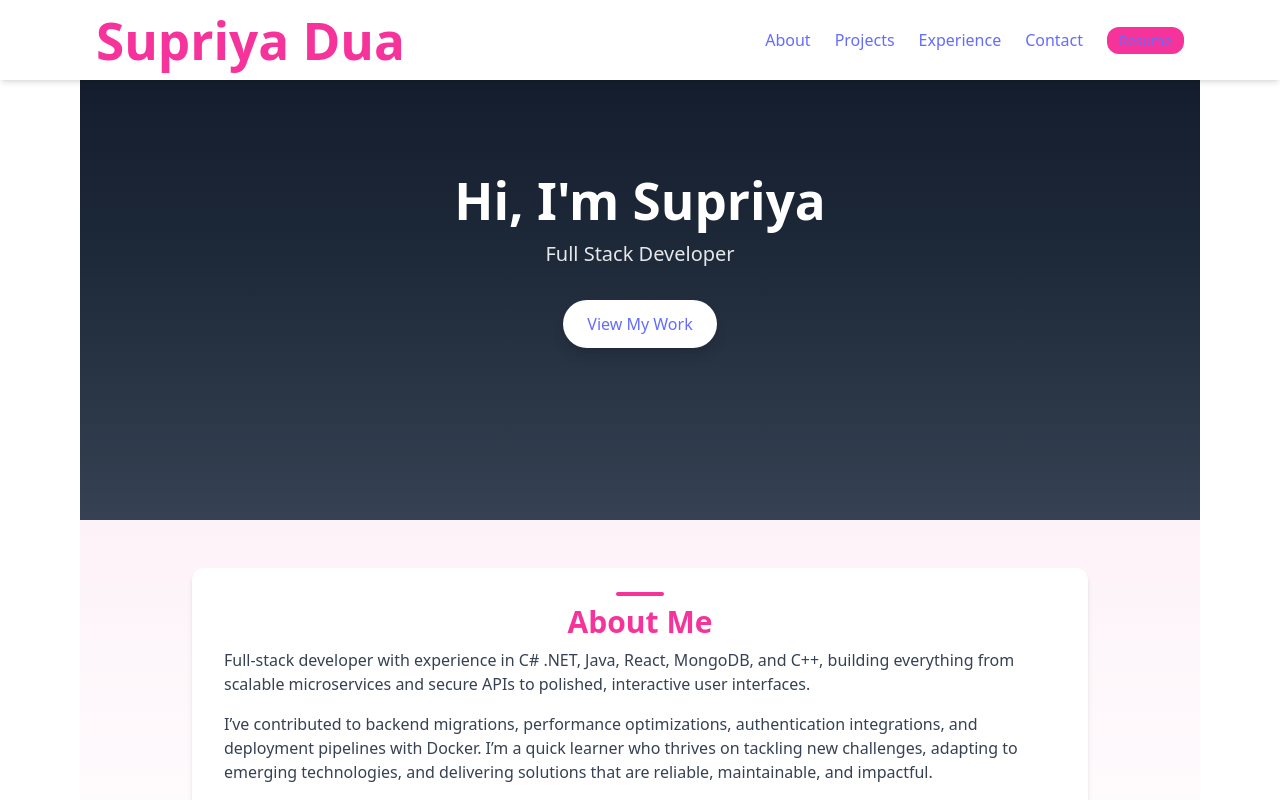
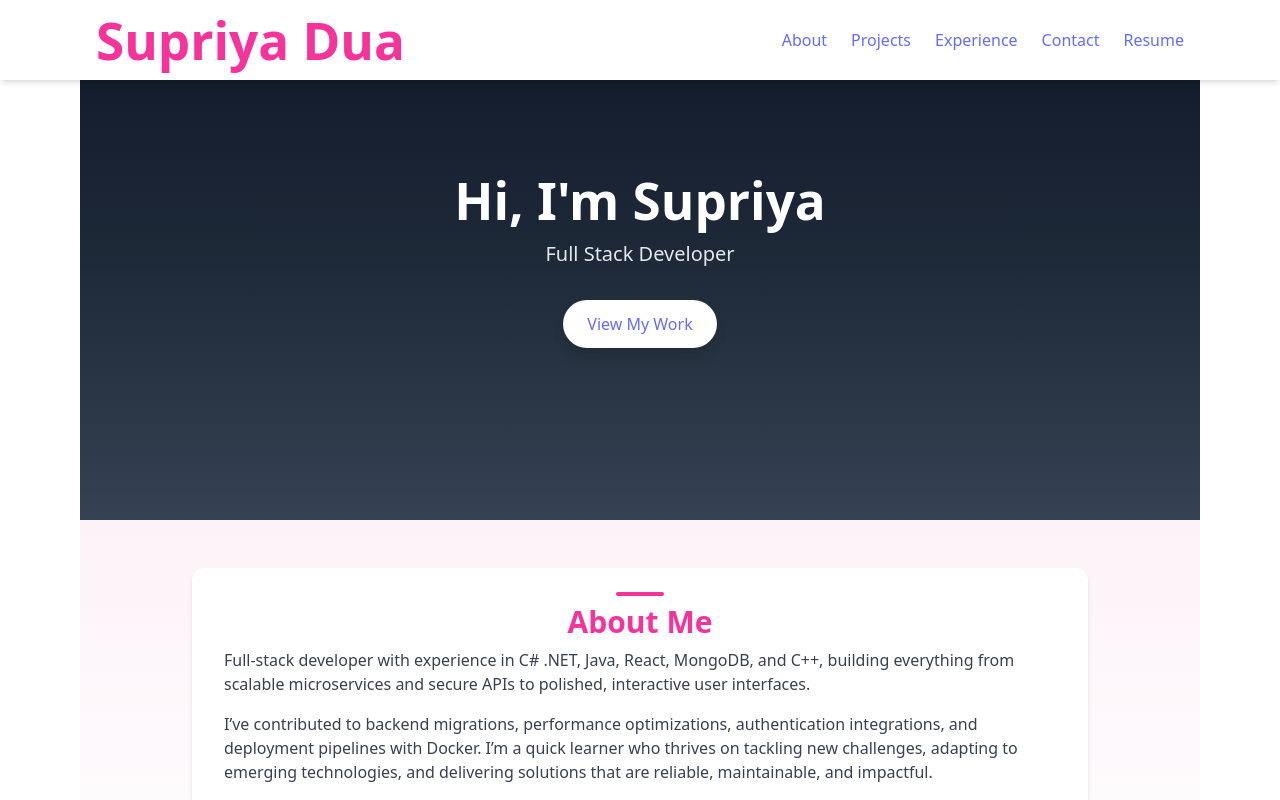
Before and after one commit to supriyadua2420/portfolio, a React (Vite) app: page / in a window 1280 px wide. Shown: the top 800 px of the page. Built offline with nearby package versions, Linux system fonts and the light colour scheme.

Commit message:
resume download fix

```diff
--- a/src/components/Navbar.jsx
+++ b/src/components/Navbar.jsx
@@ -24,7 +24,7 @@ export default function Navbar() {
               <a
                 href={`${import.meta.env.BASE_URL}resume.pdf`}
                 download="Supriya-Dua-Resume.pdf"
-                className="px-3 py-1 rounded-xl text-sm font-medium bg-pink-500 text-white hover:bg-pink-600 transition"
+                className="hover:text-pink-500"
               >
                 Resume
               </a>
@@ -85,8 +85,7 @@ export default function Navbar() {
           </li>
           <li>
             <a
-
-              href="/portfolio/resume.pdf"
+              href={`${import.meta.env.BASE_URL}resume.pdf`}
               download
               className="block py-2 text-gray-600 hover:text-pink-500"
               onClick={() => setIsOpen(false)}
```
